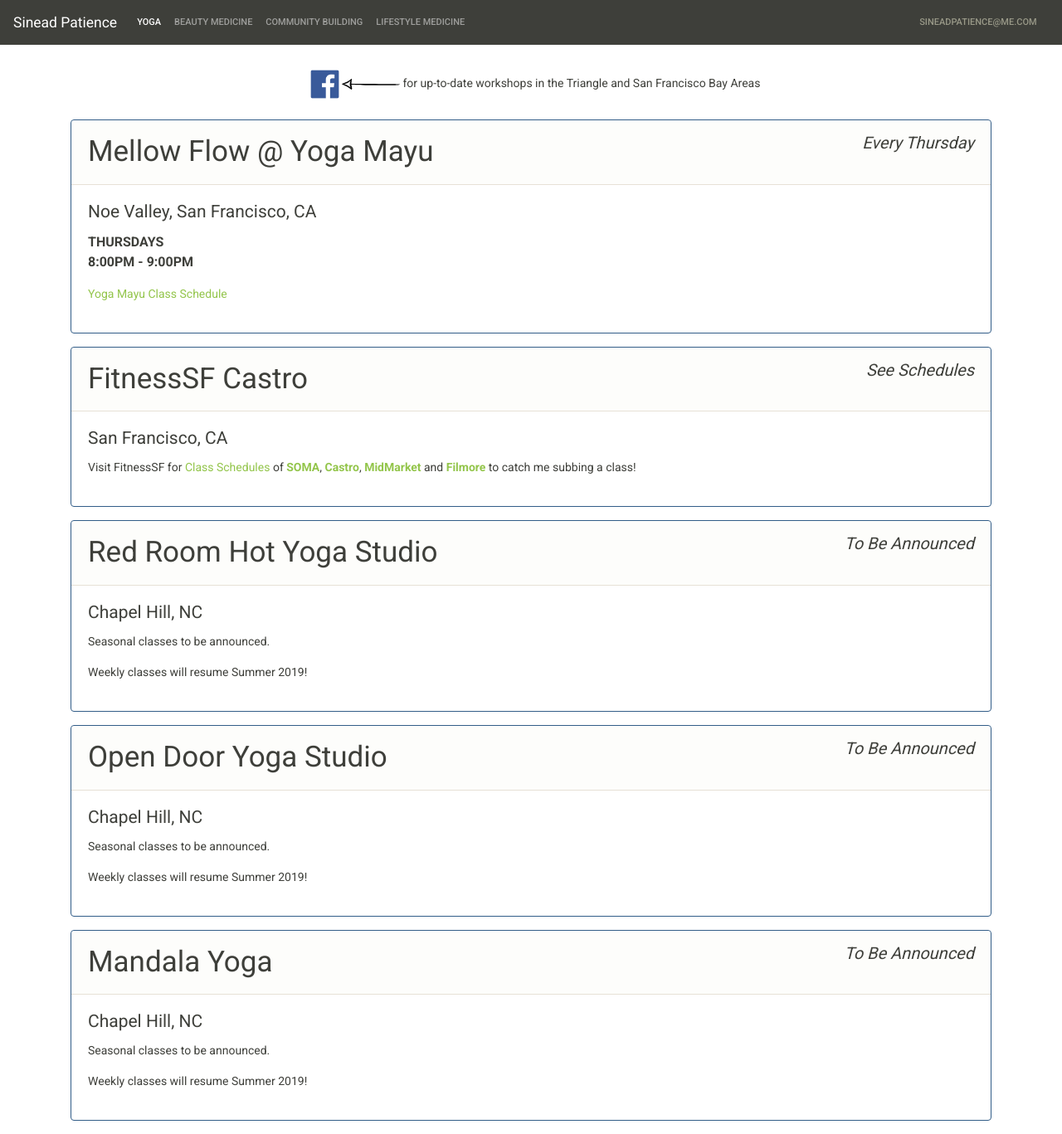
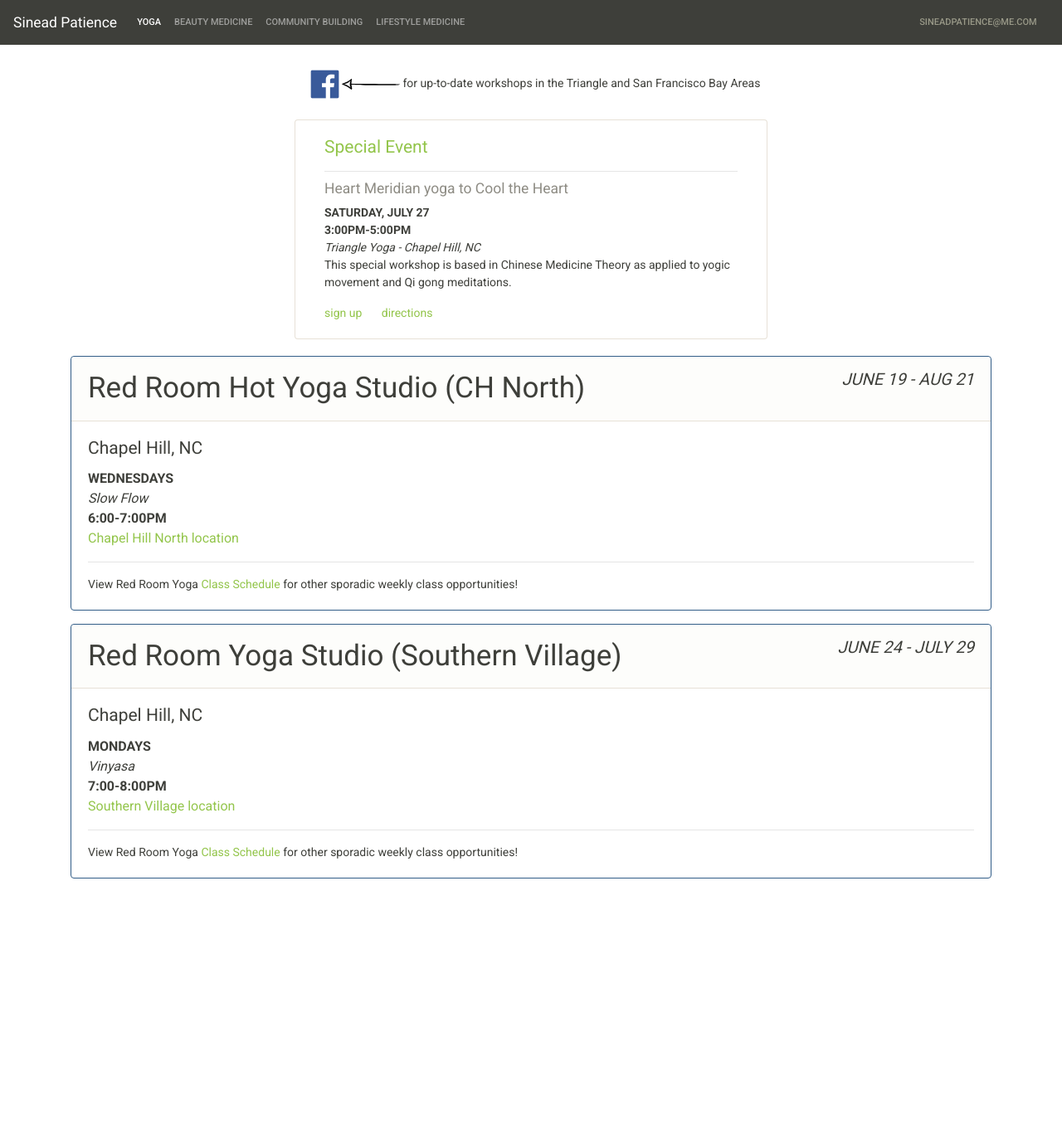
Before and after one commit to sineadpatience/sineadpatience.github.io, a Jekyll site: the page built from yoga.md, in a window 1280 px wide. Shown: the whole page at 83% size. Built offline with Jekyll 4.4.1, drawn with Linux system fonts in a browser that asks for light colours; after the commit the page ends 1075 px from its top, so only the background shows below that.

Commit message:
classes updated

```diff
--- a/_layouts/yoga.html
+++ b/_layouts/yoga.html
@@ -62,21 +62,23 @@
   <div class="row" id="top-card-row">
 
       <!--use below for special events-->
-<!--       <div class="card special-events col-xs-12 col-sm-6 offset-sm-3">
+      <div class="card special-events col-xs-12 col-sm-6 offset-sm-3">
           <div class="card-body">
               <h4 class="card-title special-event-title">Special Event</h4>
               <hr>
-              <h5 class="card-subtitle mb-2 text-muted">Qi Gong + Restorative Yoga</h5>
+              <h5 class="card-subtitle mb-2 text-muted">Heart Meridian yoga to Cool the Heart</h5>
               <p class="card-text">
-                  <b>TUESDAY, DECEMBER 11</b><br>
-                  <b>6:00PM-8:00PM</b><br>
-                  <i>Open Door Yoga - Chapel Hill, NC</i><br>
-                  Qi Gong + Restorative Yoga </p> -->
-              <!-- <a href="http://triangleyoga.com/TheHeartSystem.htm" class="card-link">sign up</a> -->
-<!--               <a href="https://goo.gl/maps/3JphXaMWHHM2" class="card-link">directions</a>
+                  <b>SATURDAY, JULY 27</b><br>
+                  <b>3:00PM-5:00PM</b><br>
+                  <i>Triangle Yoga - Chapel Hill, NC</i><br>
+                  This special workshop is based in Chinese Medicine Theory as applied to yogic movement and Qi gong meditations. </p>
+              <a href="http://triangleyoga.com/ChineseMedYogaPostures.htm" class="card-link">sign up</a>
+              <a href="https://goo.gl/maps/twt1PWPpD9v2LetE8" class="card-link">directions</a>
           </div>
       </div>
-  </div> -->
+  </div>
+
+</div> <!-- use if top card -->
 
 
   <!--<div class="row">-->
@@ -91,33 +93,99 @@
    <!--</div>-->
   <!--</div>-->
 
-  <!-- end row -->
+<div class="container">
+ <div class="row">
+   <div class="col-12">
+     <div class="card border-primary mb-3" style="max-width: 100rem;">
+     <div class="card-header">Red Room Hot Yoga Studio (CH North)<span class="float-right class-dates"><em>JUNE 19 - AUG 21</em></span></div>
+     <div class="card-body">
+     <h4 class="card-title">Chapel Hill, NC</h4>
+     <p class="card-text class-times"><b>WEDNESDAYS</b><br>
+     <i>Slow Flow</i><br>
+     <b>6:00-7:00PM</b><br>
+     <a href="https://goo.gl/maps/FyM7Hc8pPSC2" target="_blank" class="class-links">Chapel Hill North location</a></p>
+     <hr>
+     <p class="card-text">View Red Room Yoga <a href="https://www.redroomyoga.com/schedule.html"
+        target="_blank" class="class-links">Class Schedule</a> for other sporadic weekly class opportunities!</p>
+       <!-- <p>Seasonal classes to be announced.</p><p>Weekly classes will resume Summer 2019!</p> -->
+     </div>
+     </div>
+     </div>
+   </div>
 
+<!-- end row -->
+
+    <div class="row">
+      <div class="col-sm-12 col-md-12 col-lg-12">
+        <div class="card border-primary mb-3" style="max-width: 100rem;">
+        <div class="card-header">Red Room Yoga Studio (Southern Village)<span class="float-right class-dates"><em>JUNE 24 - JULY 29</em></span></div>
+        <div class="card-body">
+        <h4 class="card-title">Chapel Hill, NC</h4>
+          <p class="card-text class-times"><b>MONDAYS</b><br>
+          <i>Vinyasa</i><br>
+          <b>7:00-8:00PM</b><br>
+          <a href="https://goo.gl/maps/fAmTvDEfxLvG4d467" target="_blank" class="class-links">Southern Village location</a></p>
+          <hr>
+          <p class="card-text">View Red Room Yoga <a href="https://www.redroomyoga.com/schedule.html"
+        target="_blank" class="class-links">Class Schedule</a> for other sporadic weekly class opportunities!</p>
+            <!-- <p>Seasonal classes to be announced.</p><p>Weekly classes will resume Summer 2019!</p> -->
+        </div>
+        </div>
+      </div>
+    </div>
+
+    <!-- end row  -->
+
+<!--     <div class="row">
+    <div class="col-sm-12 col-md-12 col-lg-12">
+    <div class="card border-primary mb-3" style="max-width: 100rem;">
+    <div class="card-header">Mandala Yoga<span class="float-right class-dates"><em>To Be Announced</em></span></div>
+    <div class="card-body">
+    <h4 class="card-title">Chapel Hill, NC</h4> -->
+    <!--<p class="card-text class-times"><b>WEDNESDAYS</b><br>-->
+    <!--<i>Midweek Restorative Yoga</i><br>-->
+    <!--<b>6:30PM</b><br>-->
+    <!--<a href="https://goo.gl/maps/zRAQLaPknf62" target="_blank">Chapel Hill Location</a></p>-->
+    <!--<hr>-->
+    <!--<p class="card-text">Visit Mandala Yoga <a href="http://mandalayoganc.com/schedule/" target="_blank" class="class-links"> -->
+        <!--Class Schedule</a> for sporadic weekly class opportunities-->
+    <!--</p>-->
+<!--         <p>Seasonal classes to be announced.</p><p>Weekly classes will resume Summer 2019!</p>
+    </div>
+    </div>
+    </div>
+    </div> -->
+
+    <!-- end row  -->
+
+<!--  <div class="row">
   <div class="col-sm-12 col-md-12 col-lg-12">
   <div class="card border-primary mb-3" style="max-width: 100rem;">
     <div class="card-header">Mellow Flow @ Yoga Mayu<span class="float-right class-dates"><em>Every Thursday</em></span></div>
     <div class="card-body">
-      <h4 class="card-title">Noe Valley, San Francisco, CA</h4>
+      <h4 class="card-title">Noe Valley, San Francisco, CA</h4> -->
       <!--<p class="card-text"><em><b>Coming Soon</b></em></p>-->
-          <p class="card-text class-times"><b>THURSDAYS</b><br>
+<!--           <p class="card-text class-times"><b>THURSDAYS</b><br>
           <b>8:00PM - 9:00PM</b><br>
           <p><a href="https://www.yogamayu.com/class-schedule/">Yoga Mayu Class Schedule</a>
           </p>
+          </p>
     </div>
-  </div>
-  </div>
-</div> <!-- use if top card -->
+    </div>
+    </div>
+    </div> -->
+
 <!-- end row -->
 
 <!--   <div class="row" id="top-card-row"> -->
-<div class="row">
+<!-- <div class="row">
   <div class="col-12">
    <div class="card border-primary mb-3" style="max-width: 100rem;">
     <div class="card-header">FitnessSF Castro<span class="float-right class-dates"><em>See Schedules</em></span></div>
     <div class="card-body">
-      <h4 class="card-title">San Francisco, CA</h4>
+      <h4 class="card-title">San Francisco, CA</h4> -->
       <!--<p class="card-text"><em><b>Coming Soon</b></em></p>-->
-          <p>Visit FitnessSF for
+<!--           <p>Visit FitnessSF for
              <a href="https://fitnesssf.com/group-fitness-schedule/">Class Schedules</a> of
               <b><a href="https://fitnesssf.com/events/soma/">SOMA</a></b>,
               <b><a href="https://fitnesssf.com/events/castro/">Castro</a></b>,
@@ -128,70 +196,8 @@
     </div>
    </div>
   </div>
-</div>
+</div> -->
 <!-- end row -->
-
- <div class="row">
-   <div class="col-12">
-     <div class="card border-primary mb-3" style="max-width: 100rem;">
-     <div class="card-header">Red Room Hot Yoga Studio<span class="float-right class-dates"><em>To Be Announced</em></span></div>
-     <div class="card-body">
-     <h4 class="card-title">Chapel Hill, NC</h4>
-     <!--<p class="card-text class-times"><b>FRIDAYS</b><br>-->
-     <!--<i>Power Hour</i><br>-->
-     <!--<b>5:30-6:30PM</b><br>-->
-     <!--<a href="https://goo.gl/maps/FyM7Hc8pPSC2" target="_blank" class="class-links">Chapel Hill North location</a></p>-->
-     <!--<hr>-->
-     <!--<p class="card-text">View Red Room Yoga <a href="https://www.redroomyoga.com/schedule.html" -->
-        <!--target="_blank" class="class-links">Class Schedule</a> for other sporadic weekly class opportunities!</p>-->
-       <p>Seasonal classes to be announced.</p><p>Weekly classes will resume Summer 2019!</p>
-     </div>
-     </div>
-     </div>
-   </div>
-
-<!-- end row -->
-
-    <div class="row">
-      <div class="col-sm-12 col-md-12 col-lg-12">
-        <div class="card border-primary mb-3" style="max-width: 100rem;">
-        <div class="card-header">Open Door Yoga Studio<span class="float-right class-dates"><em>To Be Announced</em></span></div>
-        <div class="card-body">
-        <h4 class="card-title">Chapel Hill, NC</h4>
-        <!--<hr>-->
-        <!--<p class="card-text">Visit Open Door Yoga -->
-            <!--<a href="http://www.opendooryogastudio.com/class-schedule/" target="_blank" class="class-links"> -->
-                <!--Class Schedule</a> for sporadic weekly class opportunities.-->
-        <!--</p>-->
-            <p>Seasonal classes to be announced.</p><p>Weekly classes will resume Summer 2019!</p>
-        </div>
-        </div>
-      </div>
-    </div>
-
-    <!-- end row  -->
-
-    <div class="row">
-    <div class="col-sm-12 col-md-12 col-lg-12">
-    <div class="card border-primary mb-3" style="max-width: 100rem;">
-    <div class="card-header">Mandala Yoga<span class="float-right class-dates"><em>To Be Announced</em></span></div>
-    <div class="card-body">
-    <h4 class="card-title">Chapel Hill, NC</h4>
-    <!--<p class="card-text class-times"><b>WEDNESDAYS</b><br>-->
-    <!--<i>Midweek Restorative Yoga</i><br>-->
-    <!--<b>6:30PM</b><br>-->
-    <!--<a href="https://goo.gl/maps/zRAQLaPknf62" target="_blank">Chapel Hill Location</a></p>-->
-    <!--<hr>-->
-    <!--<p class="card-text">Visit Mandala Yoga <a href="http://mandalayoganc.com/schedule/" target="_blank" class="class-links"> -->
-        <!--Class Schedule</a> for sporadic weekly class opportunities-->
-    <!--</p>-->
-        <p>Seasonal classes to be announced.</p><p>Weekly classes will resume Summer 2019!</p>
-    </div>
-    </div>
-    </div>
-    </div>
-
-    <!-- end row  -->
 
 </div> <!-- container 1 end -->
 
```
Also changed, not shown: 1 other file.
